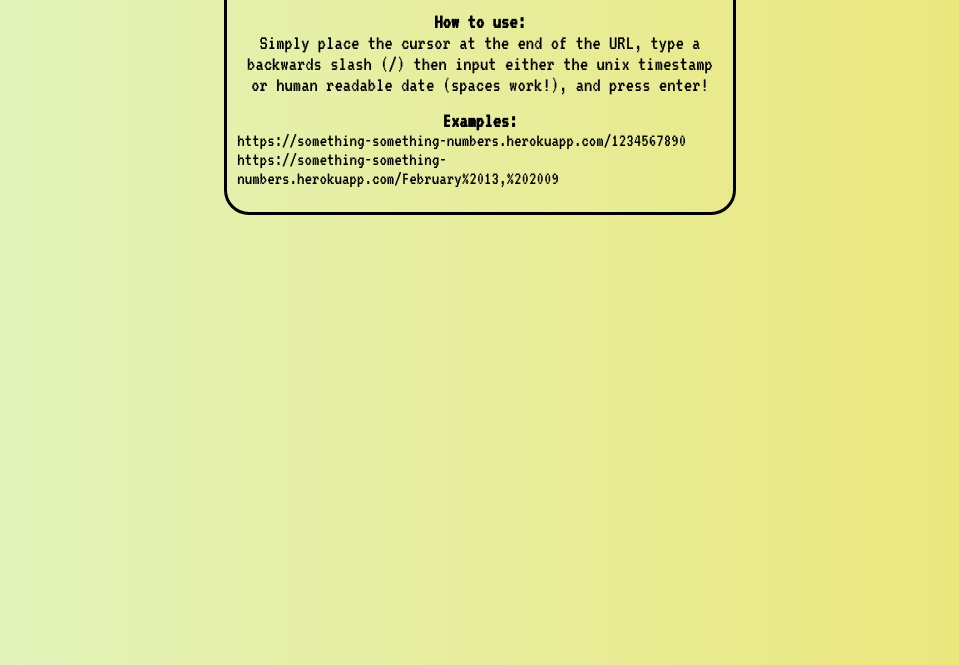
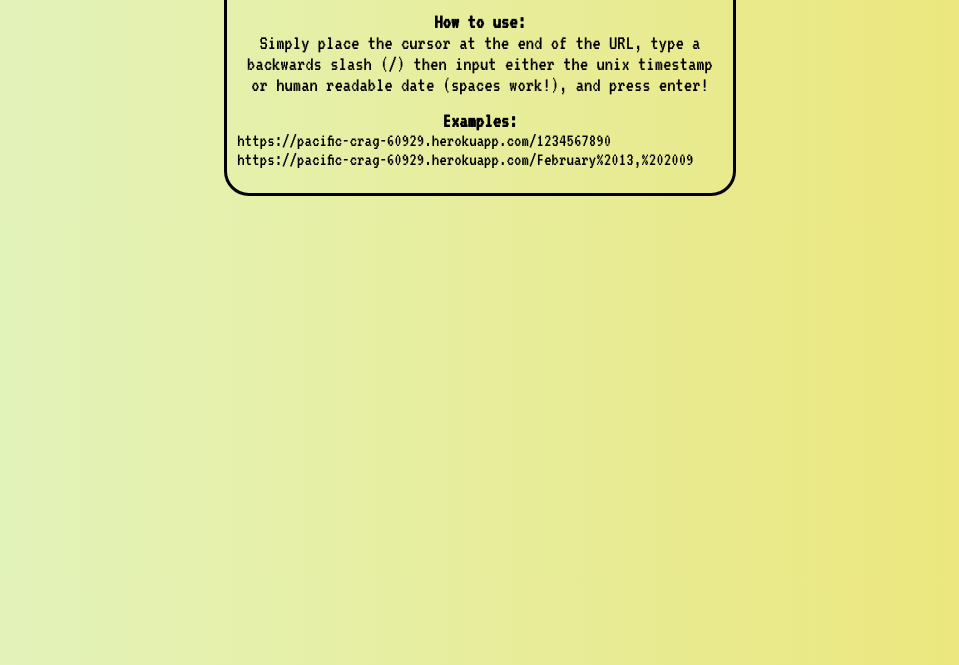
Before and after one commit to HanifCarroll/fcc-timestamp-ms, a website: page public/views/index.html in a window 1280 px wide. Shown: the part 135-800 px from the top of the page, without its empty margins (160-1119 px from the left). Drawn offline with Linux system fonts and the light colour scheme.

Commit message:
Added specific path to heroku site for example

```diff
--- a/public/views/index.html
+++ b/public/views/index.html
@@ -20,9 +20,9 @@
 			and press enter!</p>
 
 		<h4>Examples: </h4>
-		<p id="left">https://something-something-numbers.herokuapp.com/1234567890
+		<p id="left">https://pacific-crag-60929.herokuapp.com/1234567890
 			<br>
-			https://something-something-numbers.herokuapp.com/February%2013,%202009</p>
+			https://pacific-crag-60929.herokuapp.com/February%2013,%202009</p>
 	</div>
 
 </body>
```
